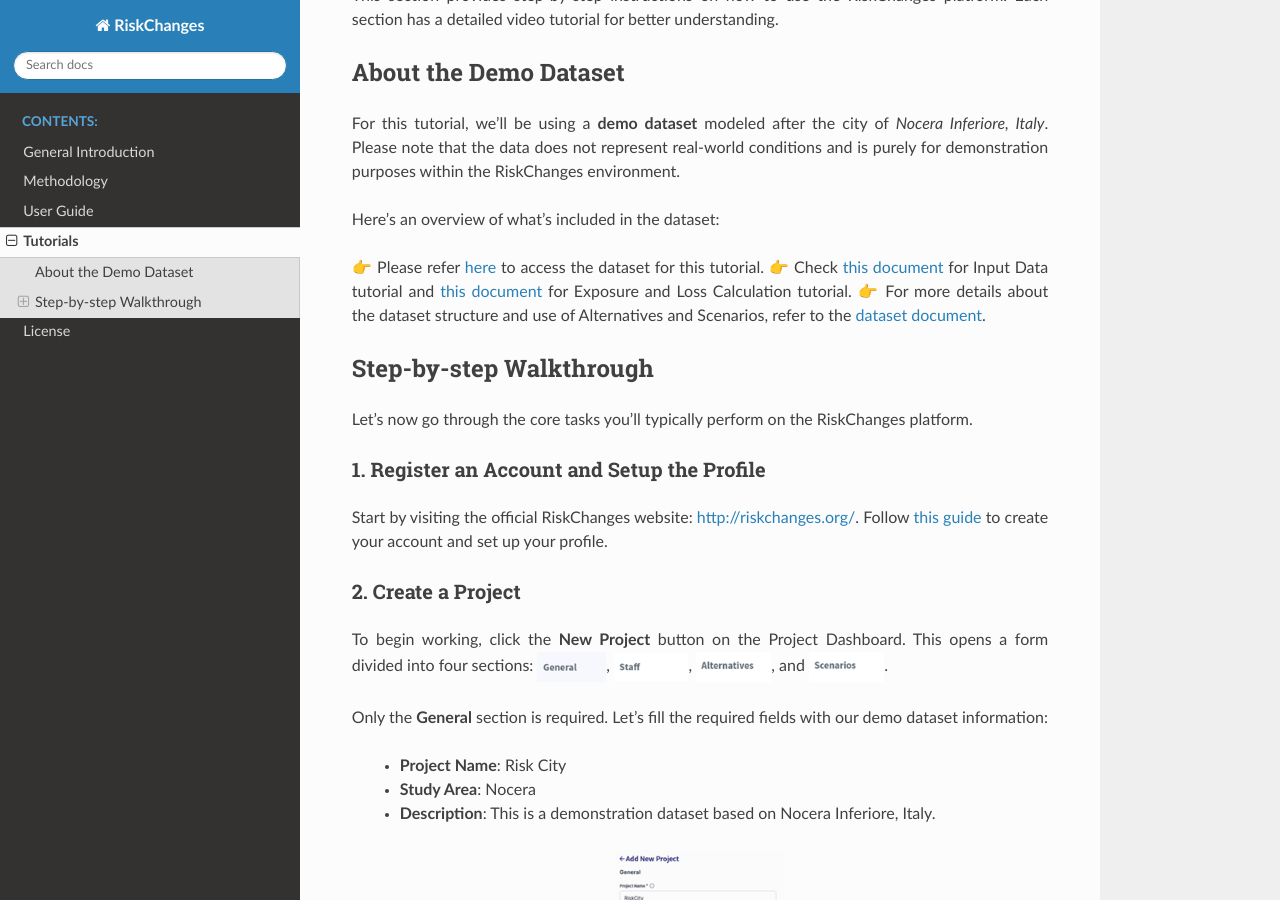
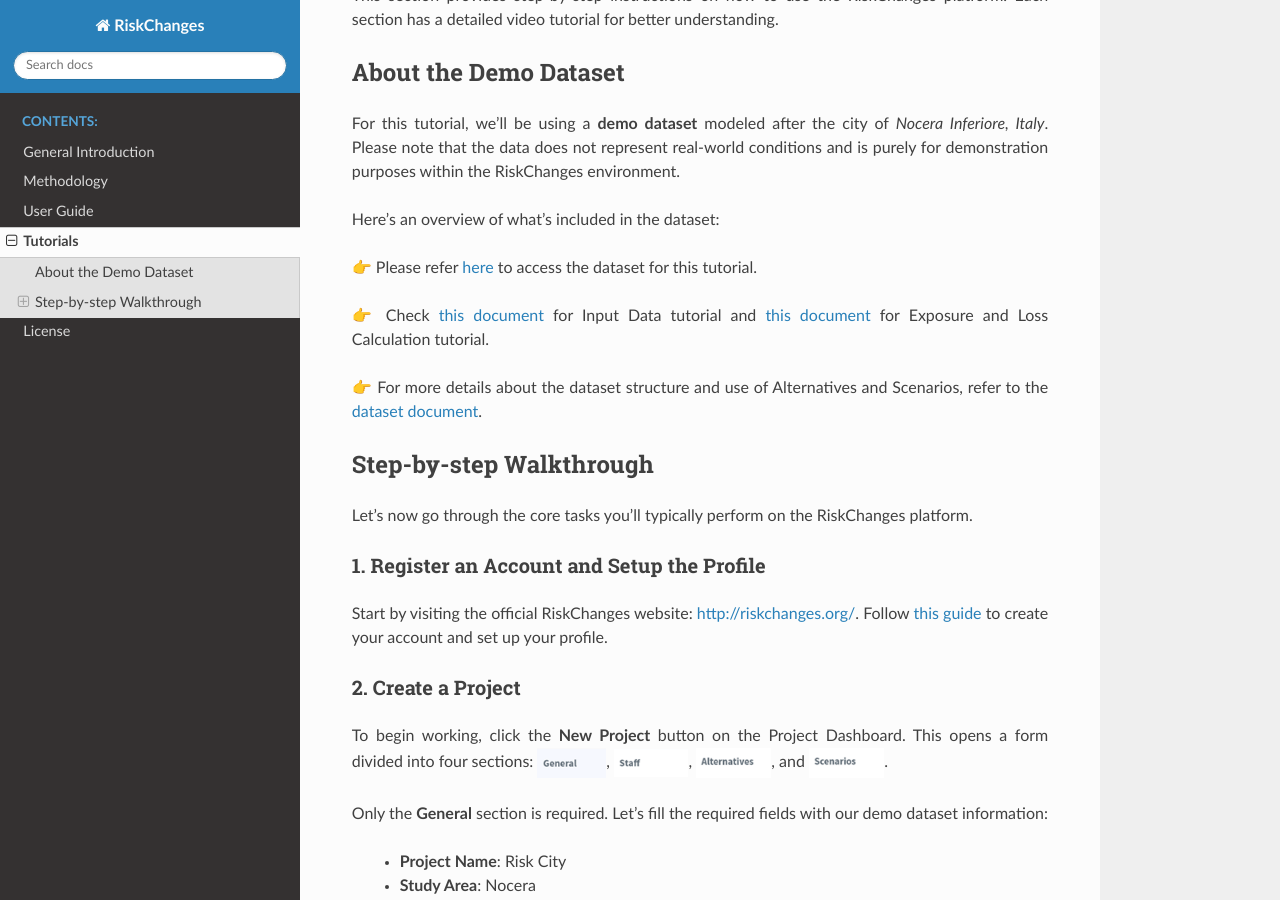
Before and after one commit to RiskChanges/riskchanges-docs, a Sphinx documentation site: the page built from docs/source/tutorials.rst, in a window 1280 px wide and 900 px high, scrolled down 392 px. Built offline with Sphinx 7.4.7 and the Read the Docs theme 3.1.0, drawn with Linux system fonts in a browser that asks for light colours; part of the change alters nothing that is shown.

```diff
--- a/docs/source/tutorials.rst
+++ b/docs/source/tutorials.rst
@@ -37,8 +37,10 @@ Here’s an overview of what’s included in the dataset:
 | Vulnerability           | Buildings & Land Parcels | Includes both physical and population vulnerability for debris flow, flood, and landslide.    |
 +-------------------------+--------------------------+--------------------------------------------------------------------------------------------------------+
 
-👉 Please refer `here <https://drive.google.com/drive/folders/1akP4cml2kh0KUVrrRsdl_4VB0lTq2qcW?usp=drive_link>`_ to access the dataset for this tutorial.
+👉 Please refer `here <https://drive.google.com/file/d/17lfUpEKDHe2kHByeA4EawkUQFjgGtb7e/view?usp=drive_link>`_ to access the dataset for this tutorial.
+
 👉 Check `this document <https://drive.google.com/file/d/1IsfH36Rf8FNpH6BKvznamGa7G5lAkXqj/view?usp=drive_link>`_ for Input Data tutorial and `this document <https://drive.google.com/file/d/1uEzD2gpP1F74lgw0qXaFjzTViHLP3TwG/view?usp=drive_link>`_ for Exposure and Loss Calculation tutorial.
+
 👉 For more details about the dataset structure and use of Alternatives and Scenarios, refer to the `dataset document <https://drive.google.com/file/d/1pk6OeKmuUwA5oCiVSshZQ4y0SEZ-l0S9/view?usp=drive_link>`_.
 
 Step-by-step Walkthrough
```
